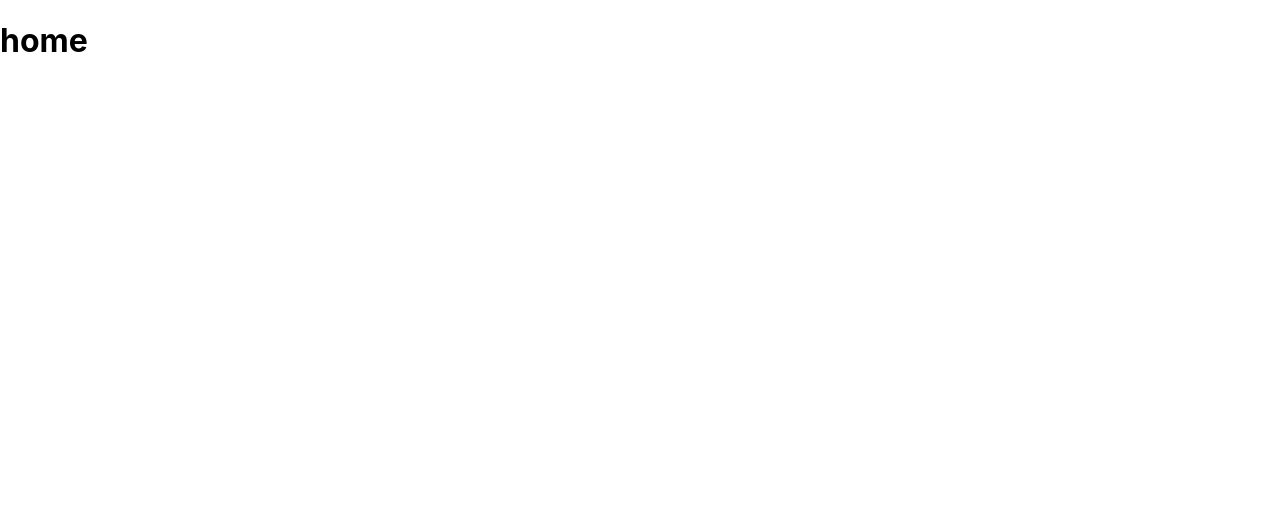
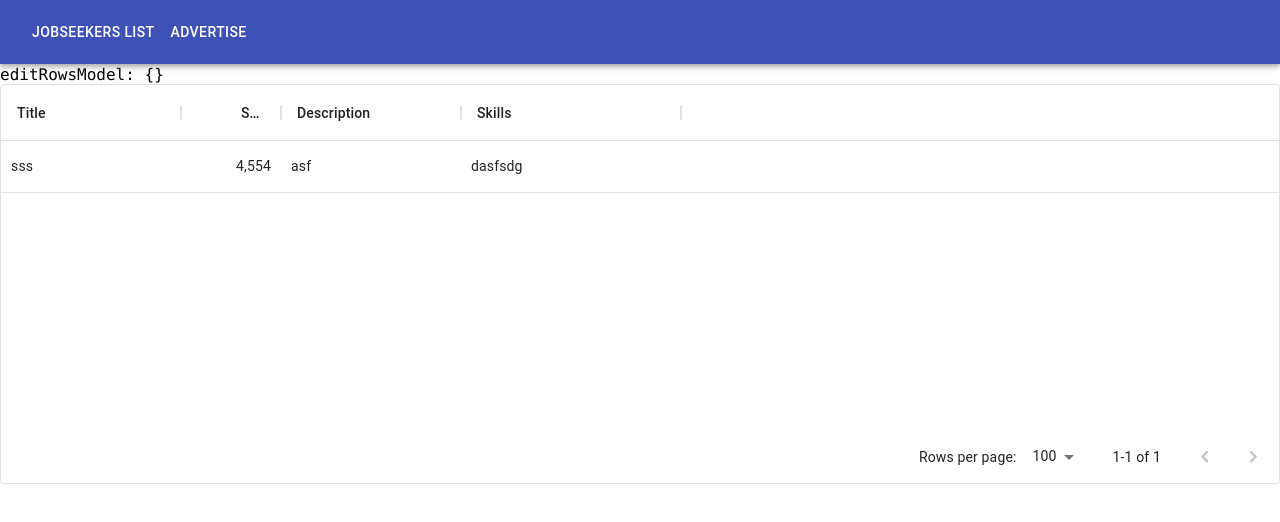
Before and after one commit to hightwig/CV, a React (Create React App) app in the folder front/: page /home in a window 1280 px wide. Shown: the top 522 px of the page. Built offline with nearby package versions, Linux system fonts and the light colour scheme; no server answers.

Commit message:
add advetise front

```diff
--- a/front/package.json
+++ b/front/package.json
@@ -4,7 +4,9 @@
   "private": true,
   "dependencies": {
     "@material-ui/core": "^4.12.1",
+    "@material-ui/data-grid": "^4.0.0-alpha.33",
     "@material-ui/icons": "^4.11.2",
+    "@material-ui/x-grid-data-generator": "^4.0.0-alpha.33",
     "@testing-library/jest-dom": "^5.14.1",
     "@testing-library/react": "^11.2.7",
     "@testing-library/user-event": "^12.8.3",
--- a/front/src/App.js
+++ b/front/src/App.js
@@ -2,6 +2,7 @@ import React from "react";
 import { BrowserRouter as Router, Switch, Route } from "react-router-dom";
 import SignIn from "./login";
 import axios from "axios";
+import ButtonAppBar from "./navbar";
 export default function App() {
   axios.defaults.baseURL = "http://localhost:3000";
   return (
@@ -10,7 +11,7 @@ export default function App() {
         <Switch>
           <Route path="/about"></Route>
           <Route path="/home">
-            <h1>home</h1>
+            <ButtonAppBar></ButtonAppBar>
           </Route>
           <Route path="/">
             <SignIn></SignIn>
--- /dev/null
+++ b/front/src/advertise.tsx
@@ -0,0 +1,70 @@
+/* eslint-disable @typescript-eslint/no-use-before-define */
+import * as React from "react";
+import { DataGrid, GridRowData } from "@material-ui/data-grid";
+import axios from "axios";
+import { useEffect } from "react";
+export default function AdsTable() {
+  const [editRowsModel, setEditRowsModel] = React.useState({});
+  const [refresh, setRefresh] = React.useState<string>();
+  const handleEditRowModelChange = React.useCallback((params) => {
+    setEditRowsModel(params.model);
+  }, []);
+  useEffect(() => {
+    axios
+      .post("/advertise/search", { skills: [] })
+      .then((res) => {
+        console.log(res.data.data);
+        res.data.data.map(
+          (ad: {
+            title: any;
+            salary: any;
+            description: any;
+            skills: any[];
+          }) => ({
+            title: ad.title,
+            salary: ad.salary,
+            description: ad.description,
+            skill: ad.skills.join(", "),
+          })
+        );
+
+        setRefresh("refresh");
+      })
+      .catch(() => {});
+  }, [refresh]);
+  return (
+    <div style={{ width: "100%" }}>
+      <code>editRowsModel: {JSON.stringify(editRowsModel)}</code>
+      <div style={{ height: 400, width: "100%" }}>
+        <DataGrid
+          rows={rows}
+          columns={columns}
+          editRowsModel={editRowsModel}
+          onEditRowModelChange={handleEditRowModelChange}
+        />
+      </div>
+    </div>
+  );
+}
+
+const columns = [
+  { field: "title", headerName: "Title", width: 180, editable: true },
+  { field: "salary", headerName: "Salary", type: "number", editable: true },
+  {
+    field: "description",
+    headerName: "Description",
+    width: 180,
+    editable: true,
+  },
+  {
+    field: "skills",
+    headerName: "Skills",
+    type: "string",
+    width: 220,
+    editable: true,
+  },
+];
+
+let rows: readonly GridRowData[] = [
+  { id: 4, title: "sss", salary: 4554, description: "asf", skills: "dasfsdg" },
+];
--- /dev/null
+++ b/front/src/jobSeeker.tsx
@@ -0,0 +1,35 @@
+//@ts-nocheck
+import * as React from "react";
+import { DataGrid } from "@material-ui/data-grid";
+
+const columns = [
+  { field: "id", headerName: "ID", width: 70 },
+  { field: "firstName", headerName: "First name", width: 200 },
+  { field: "lastName", headerName: "Last name", width: 200 },
+  {
+    field: "age",
+    headerName: "Age",
+    type: "number",
+    width: 200,
+  },
+];
+
+const rows = [
+  { id: 1, lastName: "Snow", firstName: "Jon", age: 35 },
+  { id: 2, lastName: "Lannister", firstName: "Cersei", age: 42 },
+  { id: 3, lastName: "Lannister", firstName: "Jaime", age: 45 },
+  { id: 4, lastName: "Stark", firstName: "Arya", age: 16 },
+  { id: 5, lastName: "Targaryen", firstName: "Daenerys", age: null },
+  { id: 6, lastName: "Melisandre", firstName: null, age: 150 },
+  { id: 7, lastName: "Clifford", firstName: "Ferrara", age: 44 },
+  { id: 8, lastName: "Frances", firstName: "Rossini", age: 36 },
+  { id: 9, lastName: "Roxie", firstName: "Harvey", age: 65 },
+];
+
+export default function JobSeekersTable() {
+  return (
+    <div style={{ height: 400, width: "100%" }}>
+      <DataGrid rows={rows} columns={columns} pageSize={5} />
+    </div>
+  );
+}
--- /dev/null
+++ b/front/src/navbar.tsx
@@ -0,0 +1,60 @@
+import React from "react";
+import { createStyles, makeStyles, Theme } from "@material-ui/core/styles";
+import AppBar from "@material-ui/core/AppBar";
+import Toolbar from "@material-ui/core/Toolbar";
+import Typography from "@material-ui/core/Typography";
+import Button from "@material-ui/core/Button";
+import IconButton from "@material-ui/core/IconButton";
+import MenuIcon from "@material-ui/icons/Menu";
+import JobSeekersTable from "./jobSeeker";
+import AdsTable from "./advertise";
+const useStyles = makeStyles((theme: Theme) =>
+  createStyles({
+    root: {
+      flexGrow: 1,
+    },
+    menuButton: {
+      marginRight: theme.spacing(2),
+    },
+    title: {
+      flexGrow: 1,
+    },
+  })
+);
+
+export default function ButtonAppBar() {
+  const classes = useStyles();
+  const [navBarState, setNavBarState] = React.useState<string>();
+  return (
+    <div className={classes.root}>
+      <AppBar position="static">
+        <Toolbar>
+          <Button
+            color="inherit"
+            onClick={() => {
+              setNavBarState("jobseek");
+            }}
+          >
+            JobSeekers List
+          </Button>
+          {/* <Typography variant="h6" className={classes.title}>
+            News
+          </Typography> */}
+          <Button
+            onClick={() => {
+              setNavBarState("Ads");
+            }}
+            color="inherit"
+          >
+            Advertise
+          </Button>
+        </Toolbar>
+      </AppBar>
+      {navBarState === "jobseek" ? (
+        <JobSeekersTable></JobSeekersTable>
+      ) : (
+        <AdsTable></AdsTable>
+      )}
+    </div>
+  );
+}
```
Also changed, not shown: 2 other files (tests, documents, lock files or other folders).
